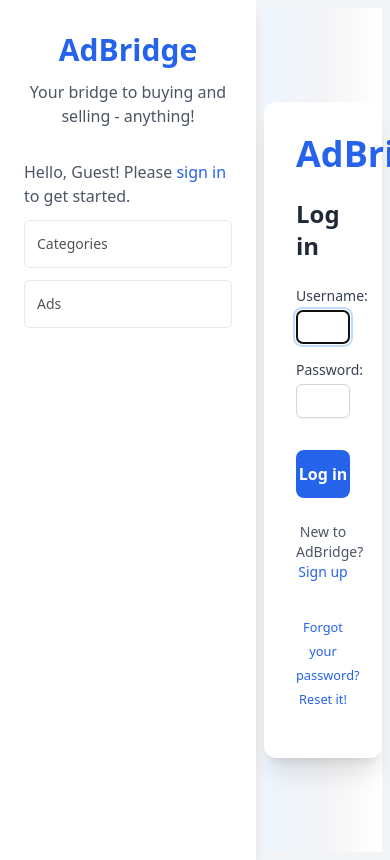
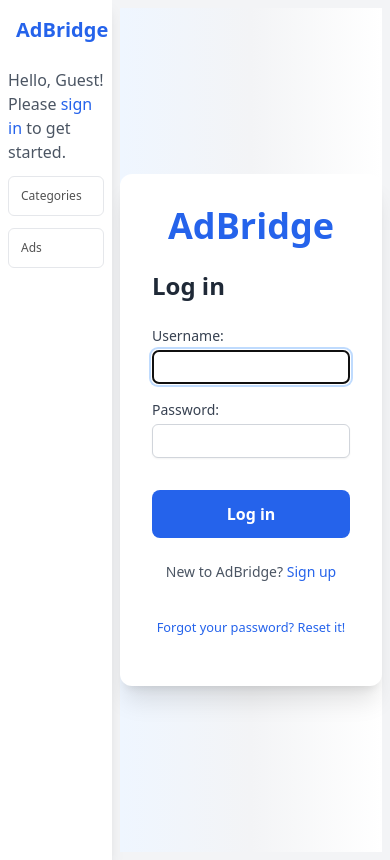
Before and after one commit to rupesh-ps/mini-project, a Django app: page /login/?next=/profile/ in a window 390 px wide. Run offline with Django 5.2, Linux system fonts and the light colour scheme; some libraries are stand-ins or nearby versions.

Commit message:
Make mobile responsive

```diff
--- a/adBridge/templates/ad_chat/inbox.html
+++ b/adBridge/templates/ad_chat/inbox.html
@@ -5,17 +5,17 @@
   <h1 class="text-4xl font-bold text-gray-900 mb-8">Your Inbox</h1>
   <div class="space-y-6">
     {% for chat in chats %}
-    <div class="bg-white rounded-xl p-6 flex justify-between items-center hover:shadow-2xl transition-all duration-300 border border-gray-200 hover:border-teal-400">
+    <div class="bg-white rounded-xl p-6 flex flex-col sm:flex-row justify-between items-center hover:shadow-2xl transition-all duration-300 border border-gray-200 hover:border-teal-400">
       <div class="flex items-center space-x-6">
         <img src="/media/accounts/images/user_profile.png" alt="Buyer Profile" class="w-16 h-16 rounded-full border-2 border-teal-500">
         <div>
-          <h3 class="text-2xl font-semibold text-gray-800 mb-2">
+          <h3 class="text-base sm:text-2xl font-semibold text-gray-800 mb-2">
             Chat with <span class="text-blue-500">{{ chat.buyer.user.username }}</span> for "{{ chat.ad.title }}"
           </h3>
           <p class="text-sm text-gray-500">Started on {{ chat.created_at|date:"M d, Y" }}</p>
         </div>
       </div>
-      <a href="{% url 'ad_chat:chat_detail' chat.id %}" class="text-teal-600 hover:text-teal-800 text-lg font-semibold flex items-center">
+      <a href="{% url 'ad_chat:chat_detail' chat.id %}" class="text-teal-600 hover:text-teal-800 text-lg font-semibold flex items-center mt-4 sm:mt-0">
         View Messages
         <svg xmlns="http://www.w3.org/2000/svg" width="20" height="20" viewBox="0 0 24 24" fill="none" stroke="currentColor" stroke-width="2" stroke-linecap="round" stroke-linejoin="round" class="ml-2">
           <polyline points="9 18 15 12 9 6"></polyline>
--- a/adBridge/templates/ads/ad_detail.html
+++ b/adBridge/templates/ads/ad_detail.html
@@ -9,7 +9,7 @@
         {% if ad.tags %}
             <div class="absolute top-2 right-2 flex flex-wrap gap-1">
                 {% for tag in ad.tags.all %}
-                    <span class="bg-blue-50 border border-blue-300 text-grey-400 text-xs font-semibold px-3 py-1 rounded-full shadow-sm">
+                    <span class="bg-blue-50 border border-blue-300 text-gray-400 text-xs font-semibold px-3 py-1 rounded-full shadow-sm">
                         #{{ tag.name }}
                     </span>
                 {% endfor %}
@@ -64,7 +64,7 @@
                             <h3 class="w-full lg:w-[80%] text-2xl lg:text-3xl font-bold text-white" x-text="slide.title" x-bind:aria-describedby="'slide' + (index + 1) + 'Description'"></h3>
                             <p class="lg:w-1/2 w-full text-sm text-neutral-300" x-text="slide.description" x-bind:id="'slide' + (index + 1) + 'Description'"></p>
                         </div>
-                        <img class="absolute w-full h-full inset-0 object-cover" x-bind:src="slide.imgSrc" x-bind:alt="slide.imgAlt" />
+                        <img class="absolute w-full h-full inset-0 object-cover" x-bind:src="slide.imgSrc" x-bind:alt="slide.imgAlt" loading="lazy"/>
                     </div>
                 </template>
             </div>
@@ -77,7 +77,7 @@
         </div>
 
         <div class="mt-4 space-y-6">
-            <div class="flex flex-row space-x-6 text-sm md:text-base">
+            <div class="flex flex-col sm:flex-row sm:space-x-6 text-sm md:text-base">
                 <!-- Price and Basic Information -->
                 <div class="flex-1 p-6 bg-white rounded-lg shadow-md border border-gray-200">
                     {% if ad.price %}
--- a/adBridge/templates/ads/ad_list.html
+++ b/adBridge/templates/ads/ad_list.html
@@ -9,7 +9,7 @@
             <div class="flex flex-1">
                 <input type="text" name="search" placeholder="Search Ads..." class="w-full border border-zinc-300 rounded-lg px-5 py-2 text-base text-neutral-700 placeholder:text-neutral-400 dark:bg-zinc-700 dark:border-zinc-600 dark:text-zinc-200 dark:placeholder:text-zinc-400 focus:outline-none focus:ring-2 focus:ring-sky-500 focus:ring-opacity-50 transition-all duration-200" />
             </div>
-            <div class="flex items-center gap-2">
+            <div class="flex items-center gap-2 mt-2 sm:mt-0">
                 <div x-data="{
                         options: [
                             {% for tag in tags %}
@@ -71,7 +71,7 @@
                         </ul>
                     </div>
                 </div>
-                <button type="submit" class="px-6 py-3 text-sm font-medium text-white bg-blue-600 hover:bg-blue-700 focus:outline-none focus:ring-2 focus:ring-blue-500 rounded-lg transition-all duration-200 dark:bg-sky-600 dark:hover:bg-sky-700 dark:focus:ring-sky-500">
+                <button type="submit" class="px-4 sm:px-6 py-3 text-sm font-medium text-white bg-blue-600 hover:bg-blue-700 focus:outline-none focus:ring-2 focus:ring-blue-500 rounded-lg transition-all duration-200 dark:bg-sky-600 dark:hover:bg-sky-700 dark:focus:ring-sky-500">
                     Search
                 </button>
             </div>
@@ -105,7 +105,7 @@
         {% empty %}
         <p class="text-gray-500">
             {% if request.GET.search %}
-                No ads found for your search: '{{ request.GET.search }}'.
+                No ads found for your search: '{{ request.GET.search }}' .
             {% else %}
                 No ads available.
             {% endif %}
--- a/adBridge/templates/base.html
+++ b/adBridge/templates/base.html
@@ -14,13 +14,13 @@
 <body class="bg-gray-100">
 
     <div class="flex min-h-screen">
-        <aside class="w-64 bg-white shadow-lg">
-            <div class="p-6">
+        <aside class="w-28 bg-white shadow-lg sm:w-64">
+            <div class="p-2 sm:p-6">
                 <a href="{% url 'homepage' %}" class="block p-2 text-gray-800 hover:underline hover:underline-offset-2">
-                    <h1 class="text-3xl font-bold text-center text-blue-600">AdBridge</h1>
+                    <h1 class="text-xl font-bold text-center text-blue-600 sm:text-3xl">AdBridge</h1>
                 </a>
-                <p class="mt-1 text-center text-gray-600">Your bridge to buying and selling - anything!</p>
-                <nav class="mt-8">
+                <p class="mt-1 hidden text-center text-gray-600 sm:block">Your bridge to buying and selling - anything!</p>
+                <nav class="mt-4 sm:mt-8">
                     <ul class="space-y-3">
                         <li class="">
                             {% if user.is_authenticated %}
@@ -29,13 +29,13 @@
                                     }"
                                     class="relative">
 
-                                    <button @click="dropdownOpen=true" class="group inline-flex items-center justify-start h-12 w-full py-2 pl-3 pr-12 text-sm font-medium transition-colors bg-white border rounded-md text-neutral-700 hover:bg-blue-100 active:bg-blue-200 focus:bg-blue-300 hover:ring-1 ring-blue-500/50 disabled:opacity-50 disabled:pointer-events-none">
-                                        <img src="/media/accounts/images/user_profile.png" class="object-fit w-8 h-8 rounded-lg" />
-                                        <span class="flex flex-col items-start flex-shrink-0 h-full ml-2 leading-none translate-y-px">
+                                    <button @click="dropdownOpen=true" class="group inline-flex items-center justify-start h-10 sm:h-12 w-full py-2 pl-3 pr-12 text-xs sm:text-sm font-medium transition-colors bg-white border rounded-md text-neutral-700 hover:bg-blue-100 active:bg-blue-200 focus:bg-blue-300 hover:ring-1 ring-blue-500/50 disabled:opacity-50 disabled:pointer-events-none">
+                                        <img src="/media/accounts/images/user_profile.png" class="object-fit size-5 rounded-lg sm:size-8" />
+                                        <span class="flex flex-col items-start flex-shrink-0 h-full mt-1 sm:mt-0 sm:ml-2 leading-none translate-y-px">
                                             <span> {{ user.username }}</span>
-                                            <span class="text-xs font-light text-neutral-400 group-hover:font-base group-hover:text-black group-focus:font-base group-focus:text-black">@{{ user.username }}</span>
+                                            <span class="hidden sm:block text-xs font-light text-neutral-400 group-hover:font-base group-hover:text-black group-focus:font-base group-focus:text-black">@{{ user.username }}</span>
                                         </span>
-                                        <svg class="absolute right-0 w-5 h-5 mr-3" xmlns="http://www.w3.org/2000/svg" fill="none" viewBox="0 0 24 24" stroke-width="1.5" stroke="currentColor"><path stroke-linecap="round" stroke-linejoin="round" d="M8.25 15L12 18.75 15.75 15m-7.5-6L12 5.25 15.75 9" /></svg>
+                                        <svg class="absolute right-0 w-5 h-5 sm:mr-3" xmlns="http://www.w3.org/2000/svg" fill="none" viewBox="0 0 24 24" stroke-width="1.5" stroke="currentColor"><path stroke-linecap="round" stroke-linejoin="round" d="M8.25 15L12 18.75 15.75 15m-7.5-6L12 5.25 15.75 9" /></svg>
                                     </button>
 
                                     <div x-show="dropdownOpen"
@@ -43,9 +43,9 @@
                                         x-transition:enter="ease-out duration-200"
                                         x-transition:enter-start="-translate-y-2"
                                         x-transition:enter-end="translate-y-0"
-                                        class="absolute top-0 z-50 w-56 mt-12 -translate-x-1/2 left-1/2"
+                                        class="absolute top-0 z-50 w-28 sm:w-56 mt-12 -translate-x-1/2 left-1/2"
                                         x-cloak>
-                                        <div class="p-1 mt-1 bg-white border rounded-md shadow-md border-neutral-200/70 text-neutral-700">
+                                        <div class="sm:text-base text-xs p-1 mt-1 bg-white border rounded-md shadow-md border-neutral-200/70 text-neutral-700">
                                             <div class="px-2 py-1.5 text-sm font-semibold">My Account</div>
                                             <div class="h-px my-1 -mx-1 bg-neutral-200"></div>
                                             <a href="{% url 'profile' %}" class="relative flex cursor-default select-none hover:bg-neutral-100 items-center rounded px-2 py-1.5 text-sm outline-none transition-colors data-[disabled]:pointer-events-none data-[disabled]:opacity-50">
@@ -119,13 +119,13 @@
                                 <p class="mt-4 text-gray-600">Hello, Guest! Please <a href="{% url 'login' %}" class="text-blue-600">sign in</a> to get started.</p>
                              {% endif %}
                         </li>
-                        <li><a href="{% url 'category-list' %}" class="inline-flex items-center justify-start h-12 w-full py-2 pl-3 pr-12 text-sm font-medium transition-colors bg-white border rounded-md text-neutral-600 hover:bg-blue-100 active:bg-blue-200 focus:bg-blue-300 hover:ring-1 ring-blue-500/50 hover:text-black disabled:opacity-50 disabled:pointer-events-none">Categories</a></li>
-                        <li><a href="{% url 'ad-list' %}" class="inline-flex items-center justify-start h-12 w-full py-2 pl-3 pr-12 text-sm font-medium transition-colors bg-white border rounded-md text-neutral-600 hover:bg-blue-100 active:bg-blue-200 focus:bg-blue-300 hover:ring-1 ring-blue-500/50 hover:text-black disabled:opacity-50 disabled:pointer-events-none">Ads</a></li>
+                        <li><a href="{% url 'category-list' %}" class="inline-flex items-center justify-start h-10 sm:h-12 w-full py-2 pl-3 pr-12 text-xs sm:text-sm font-medium transition-colors bg-white border rounded-md text-neutral-600 hover:bg-blue-100 active:bg-blue-200 focus:bg-blue-300 hover:ring-1 ring-blue-500/50 hover:text-black disabled:opacity-50 disabled:pointer-events-none">Categories</a></li>
+                        <li><a href="{% url 'ad-list' %}" class="inline-flex items-center justify-start h-10 sm:h-12 w-full py-2 pl-3 pr-12 text-xs sm:text-sm font-medium transition-colors bg-white border rounded-md text-neutral-600 hover:bg-blue-100 active:bg-blue-200 focus:bg-blue-300 hover:ring-1 ring-blue-500/50 hover:text-black disabled:opacity-50 disabled:pointer-events-none">Ads</a></li>
                         <li>
                             {% if user.is_authenticated %}
-                                <a href="{% url 'ad-create' %}" class="inline-flex items-center justify-start h-12 w-full py-2 pl-3 pr-12 text-sm font-medium transition-colors bg-blue-600 border rounded-md text-white hover:bg-blue-700 active:bg-blue-800 focus:bg-blue-900 hover:ring-1 ring-blue-500/50 hover:text-white">
-                                    <i class="fas fa-plus-circle mr-3"></i> <!-- Font Awesome Plus Icon -->
-                                    <span>Post New Ad</span>
+                                <a href="{% url 'ad-create' %}" class="flex items-center justify-start h-10 sm:h-12 w-full py-2 pl-3 sm:pr-12 text-sm font-medium transition-colors bg-blue-600 border rounded-md text-white hover:bg-blue-700 active:bg-blue-800 focus:bg-blue-900 hover:ring-1 ring-blue-500/50 hover:text-white">
+                                    <i class="hidden sm:block fas fa-plus-circle mr-3"></i> <!-- Font Awesome Plus Icon -->
+                                    <span class="text-xs flex-1">Post New Ad</span>
                                 </a>
                             {% endif %}
                         </li>
@@ -208,16 +208,16 @@
                         }
                     }, 5);
                 "
-                class="invisible block pb-2 overflow-hidden text-5xl font-bold text-blue-900 custom-font"
+                class="invisible block pb-2 overflow-hidden text-3xl sm:text-5xl font-bold text-blue-900 custom-font"
                 >
                 Welcome to AdBridge!
                 </h1>
-                <p class="mt-2 text-xl text-black">The ultimate platform for seamless connections between buyers and sellers.</p>
+                <p class="mt-2 text-lg sm:text-xl text-black">The ultimate platform for seamless connections between buyers and sellers.</p>
             </header>
 
-            <section class="bg-white p-8 rounded-lg shadow-lg mb-6">
-                <h3 class="text-3xl font-semibold mb-4">Discover What We Offer</h3>
-                <ul class="mt-4 space-y-3 text-gray-600 list-none">
+            <section class="bg-white p-4 sm:p-8 rounded-lg shadow-lg mb-3 sm:mb-6">
+                <h3 class="text-xl sm:text-3xl font-semibold mb-4">Discover What We Offer</h3>
+                <ul class="text-sm mt-4 space-y-3 text-gray-600 list-none">
                     <li>🌟 <b>Diverse Categories:</b> Explore an extensive range of categories tailored to your needs.</li>
                     <li>🔍 <b>Advanced Search:</b> Effortlessly find what you're looking for with our user-friendly search options.</li>
                     <li>💬 <b>Messaging System:</b> Connect directly with sellers through our secure messaging platform.</li>
@@ -226,20 +226,20 @@
                 </ul>
             </section>
 
-            <section class="bg-white p-8 rounded-lg shadow-lg mb-6">
-                <h3 class="text-3xl font-semibold mb-4">Join the Community!</h3>
-                <p class="mt-4 text-gray-600">
+            <section class="bg-white p-4 sm:p-8 rounded-lg shadow-lg mb-3 sm:mb-6">
+                <h3 class="text-xl sm:text-3xl font-semibold mb-4">Join the Community!</h3>
+                <p class="text-sm mt-4 text-gray-600">
                     Sign up today to start posting ads or browsing listings that fit your lifestyle. Whether you’re searching for a job, selling your furniture, or hunting for rental properties, AdBridge is here to facilitate your journey.
                 </p>
-                <a href="{% url 'signup' %}" class="mt-4 inline-block bg-blue-600 text-white px-6 py-3 rounded hover:bg-blue-700 transition duration-300">Get Started</a>
+                <a href="{% url 'signup' %}" class="text-sm mt-4 inline-block bg-blue-600 text-white px-6 py-3 rounded hover:bg-blue-700 transition duration-300">Get Started</a>
             </section>
 
-            <section class="bg-white p-8 rounded-lg shadow-lg mb-6">
-                <h3 class="text-3xl font-semibold mb-4">Why Choose Us?</h3>
-                <p class="mt-4 text-gray-600">
+            <section class="bg-white p-4 sm:p-8 rounded-lg shadow-lg mb-3 sm:mb-6">
+                <h3 class="text-xl sm:text-3xl font-semibold mb-4">Why Choose Us?</h3>
+                <p class="text-sm mt-4 text-gray-600">
                     AdBridge connects you with a vibrant community of buyers and sellers, ensuring that your needs are met with the utmost satisfaction. Our platform is designed with you in mind, prioritizing security, accessibility, and user experience.
                 </p>
-                <a href="{% url 'ad-list' %}" class="mt-4 inline-block bg-green-600 text-white px-6 py-3 rounded hover:bg-green-700 transition duration-300">Explore Ads</a>
+                <a href="{% url 'ad-list' %}" class="text-sm mt-4 inline-block bg-green-600 text-white px-6 py-3 rounded hover:bg-green-700 transition duration-300">Explore Ads</a>
             </section>
         {% endblock content %}
         {% include 'pagination.html' %}
--- a/adBridge/templates/site/support.html
+++ b/adBridge/templates/site/support.html
@@ -6,7 +6,7 @@
         <p class="text-lg text-black">We're here to help! Find answers to common questions or reach out to us for further assistance.</p>
     </header>
 
-    <section class="bg-white p-8 rounded-lg shadow-lg mb-8">
+    <section class="bg-white p-4 sm:p-8 rounded-lg shadow-lg mb-8">
         <h3 class="text-3xl font-semibold mb-6">Frequently Asked Questions (FAQs)</h3>
         <ul class="space-y-6 text-gray-700">
             <li class="border-b pb-4">
@@ -32,7 +32,7 @@
         </ul>
     </section>
 
-    <section class="bg-white p-8 rounded-lg shadow-lg mb-8">
+    <section class="bg-white p-4 sm:p-8 rounded-lg shadow-lg mb-8">
         <h3 class="text-3xl font-semibold mb-6">Contact Us</h3>
         <p class="text-gray-700">
             If you have any further questions or need additional support, feel free to reach out to our support team.
@@ -41,7 +41,7 @@
             You can contact us via email at <a href="mailto:support@adbridge.com" class="text-blue-600 hover:underline">support@adbridge.com</a> or use the contact form below.
         </p>
 
-        <div class="mt-6 bg-gray-50 p-8 rounded-lg border border-gray-200">
+        <div class="mt-6 bg-gray-50 p-4 sm:p-8 rounded-lg border border-gray-200">
             <h4 class="text-2xl font-semibold mb-4">Send Us a Message</h4>
             <form method="post" action="{% url 'support' %}" class="space-y-4">
                 {% csrf_token %}
```
Also changed, not shown: adBridge/templates/accounts/profile.html (+5 -5 lines).
